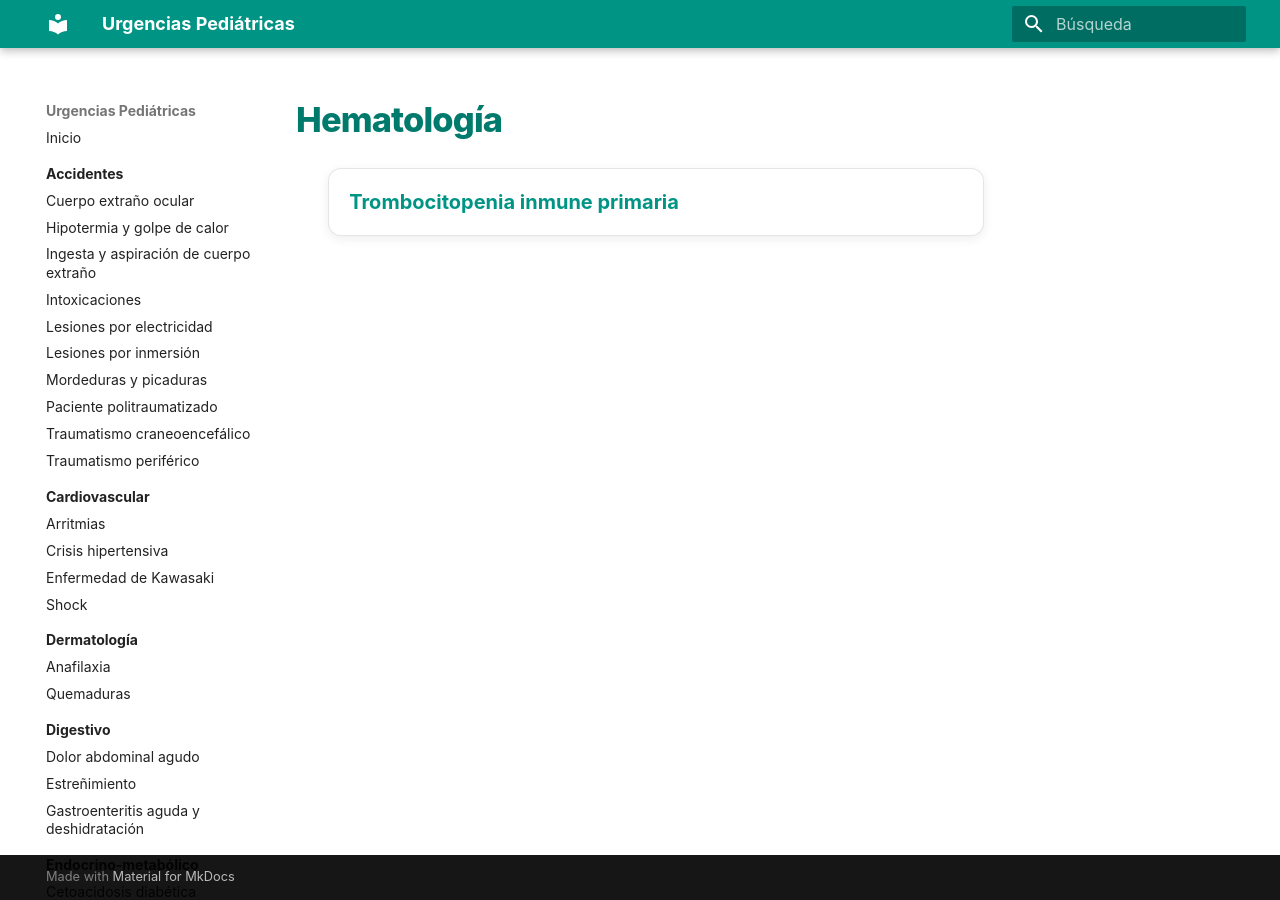
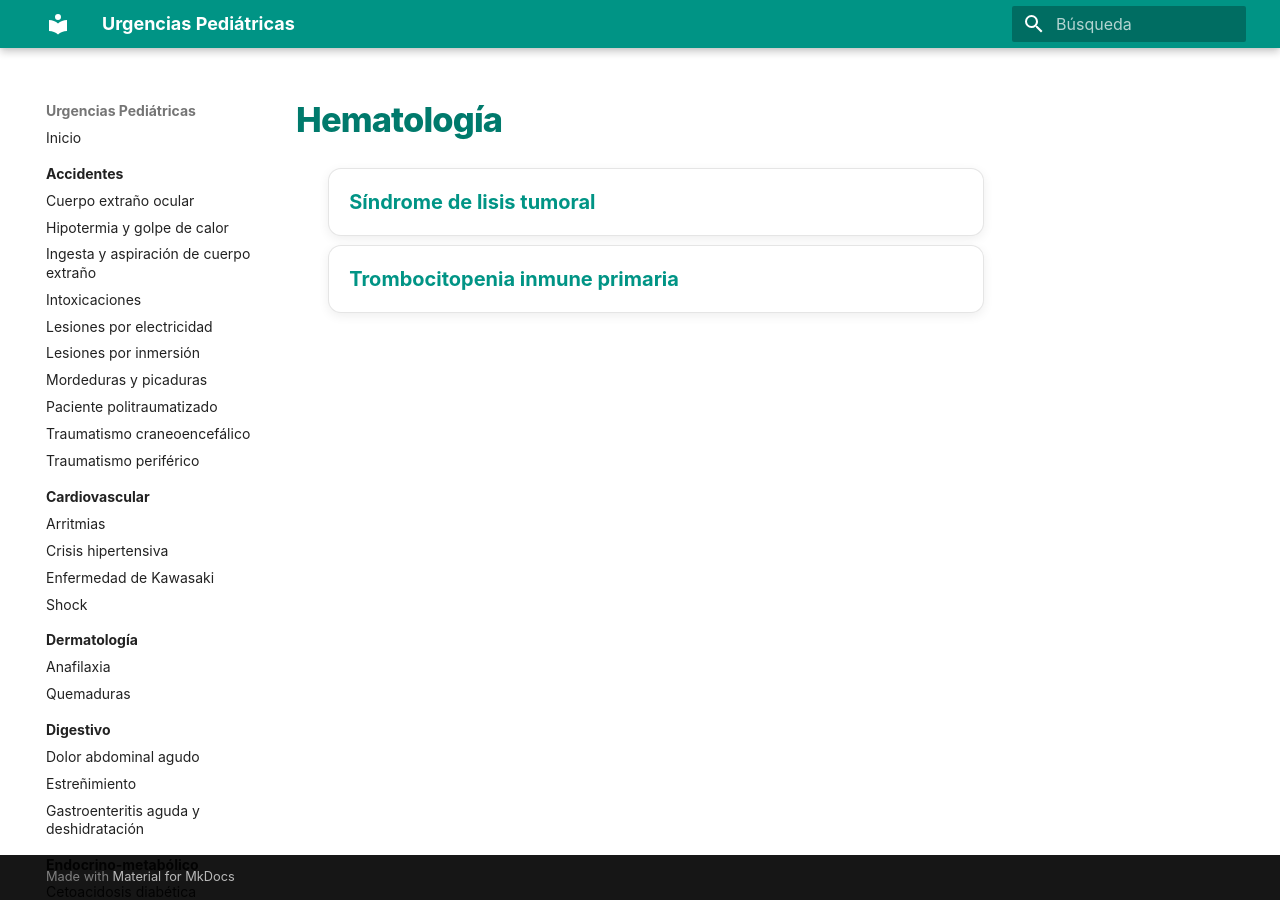
Before and after one commit to gonzaloares/urgencias-pediatricas, an MkDocs documentation site: the page built from docs/sangre/index.md, in a window 1280 px wide. Built offline with MkDocs 1.6.1 and Material for MkDocs 9.7.7, drawn with Linux system fonts in a browser that asks for light colours.

Commit message:
Actualiza docs/sangre/index.md

```diff
--- a/docs/sangre/index.md
+++ b/docs/sangre/index.md
@@ -2,6 +2,7 @@
 
 <div class="protocol-index" markdown="1">
 
+- [Síndrome de lisis tumoral](sindrome-lisis-tumoral.md)
 - [Trombocitopenia inmune primaria](trombocitopenia-inmune-primaria.md)
 
 </div>
```
